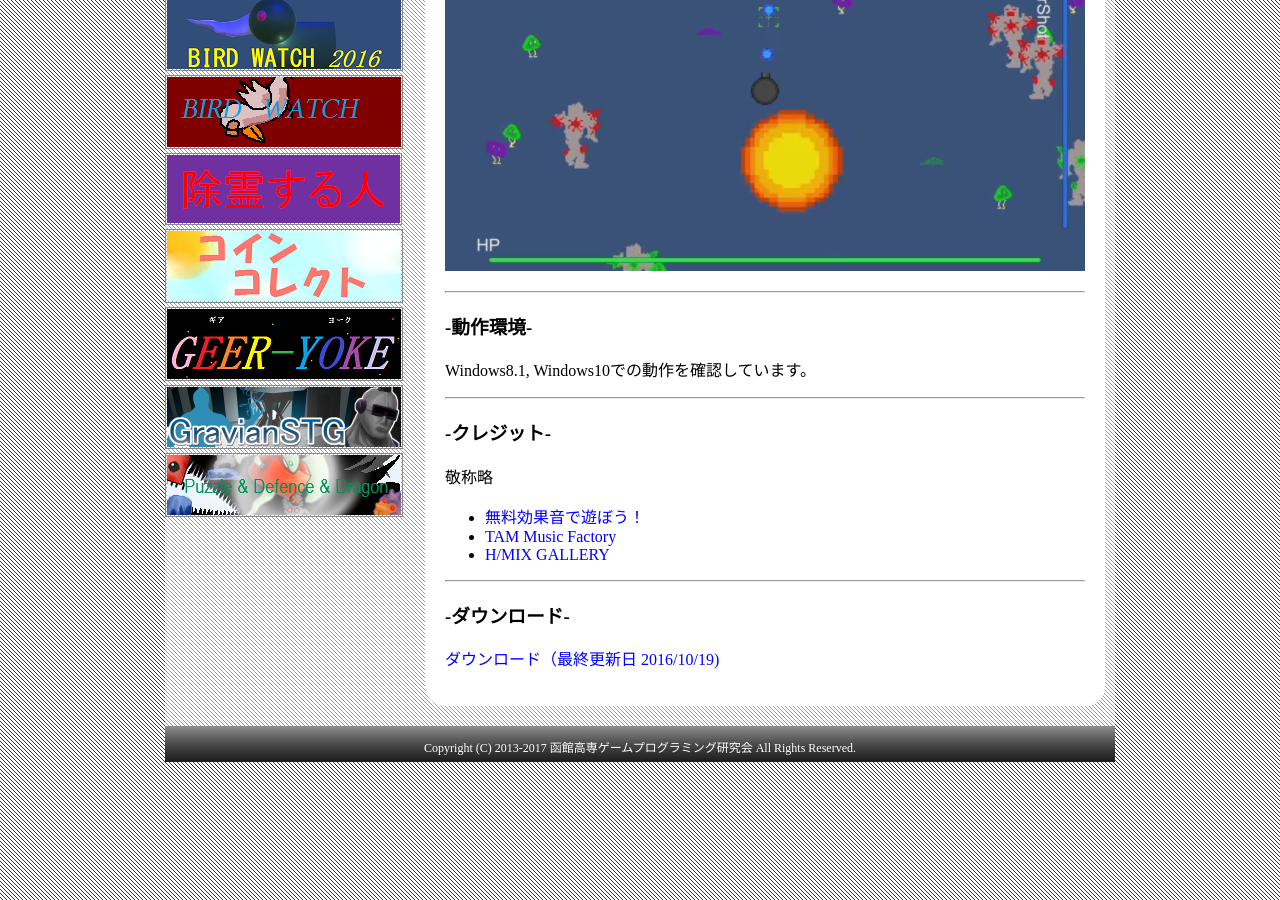
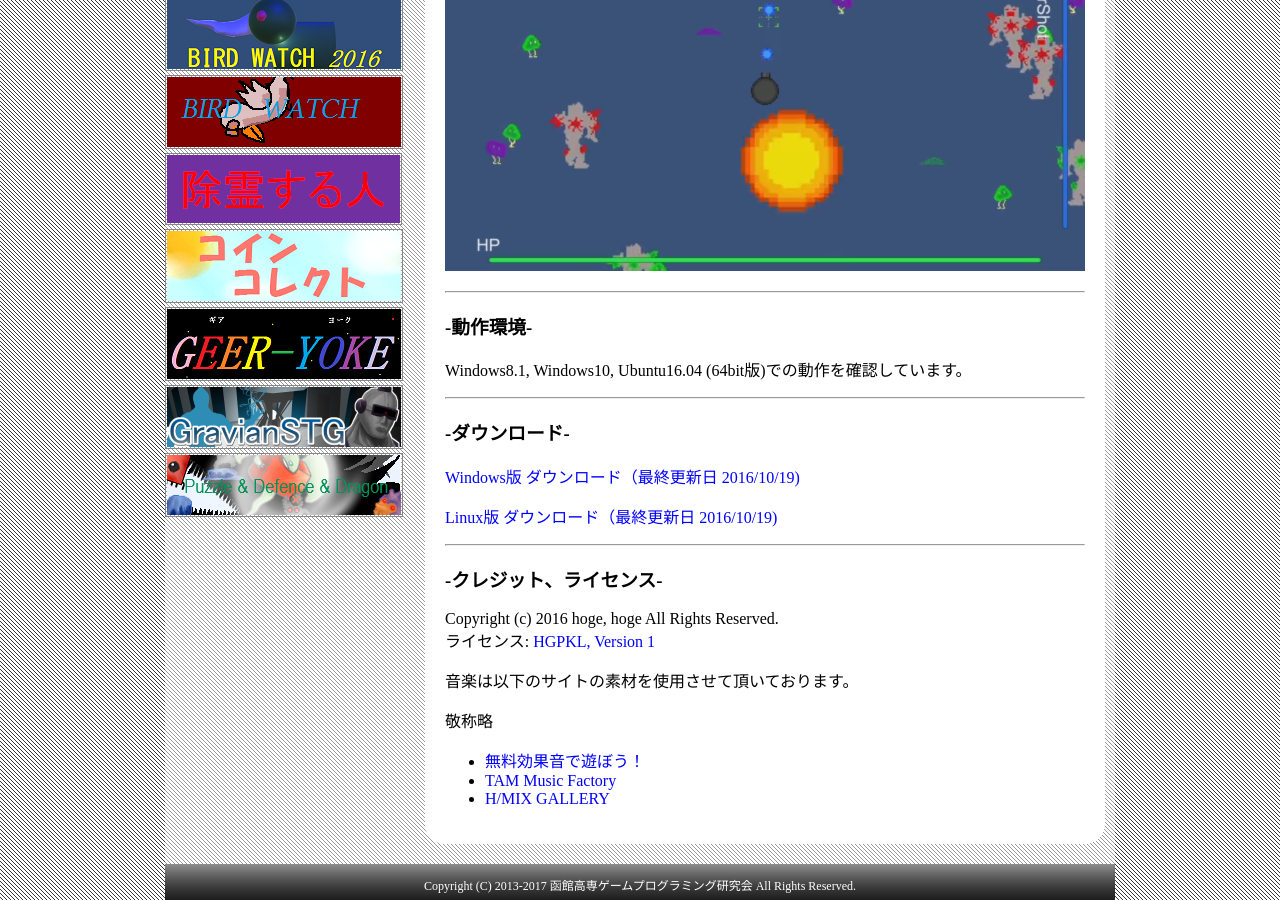
Before and after one commit to hnctgpgk/hnctgpgk.github.io, a Jekyll site: the page built from game/fxb/index.md, in a window 1280 px wide and 900 px high, scrolled down 727 px. Built offline with Jekyll 4.4.1, drawn with Linux system fonts in a browser that asks for light colours; before the commit the page ends 1489 px from its top, so only the background shows below that.

Commit message:
fxb 更新

```diff
--- a/game/fxb/index.md
+++ b/game/fxb/index.md
@@ -46,11 +46,32 @@ Fixed Battery
 <h3>-動作環境-</h3>
 
 <p>
-Windows8.1, Windows10での動作を確認しています。
+Windows8.1, Windows10, Ubuntu16.04 (64bit版)での動作を確認しています。
 </p>
 
 <hr>
-<h3>-クレジット-</h3>
+<h3>-ダウンロード-</h3>
+
+<p>
+<a href="https://box.yahoo.co.jp/guest/viewer?sid=box-l-26oalqoyfj6fl63uanefeuz3se-1001&uniqid=4cf50e45-d5c7-4d3d-a85d-74e32b3d74b8&viewtype=detail">Windows版 ダウンロード（最終更新日 2016/10/19) </a>
+</p>
+
+<p>
+<a href="https://box.yahoo.co.jp/guest/viewer?sid=box-l-26oalqoyfj6fl63uanefeuz3se-1001&uniqid=44f7f7ec-020d-4e8e-b81c-e4a2b761fc67&viewtype=detail">Linux版 ダウンロード（最終更新日 2016/10/19) </a>
+</p>
+
+<hr>
+<h3>-クレジット、ライセンス-</h3>
+
+<p>
+Copyright (c) 2016 hoge, hoge All Rights Reserved.
+<br>
+ライセンス: <a href="../../other/HGPKLv1.html">HGPKL, Version 1</a>
+</p>
+
+<p>
+音楽は以下のサイトの素材を使用させて頂いております。
+</p>
 
 <p>敬称略</p>
 <ul>
@@ -59,12 +80,5 @@ Windows8.1, Windows10での動作を確認しています。
 <li><a href="http://www.hmix.net/">H/MIX GALLERY</a></li>
 </ul>
 
-<hr>
-<h3>-ダウンロード-</h3>
-
-<p>
-<a href="https://box.yahoo.co.jp/guest/viewer?sid=box-l-26oalqoyfj6fl63uanefeuz3se-1001&uniqid=4cf50e45-d5c7-4d3d-a85d-74e32b3d74b8&viewtype=detail">ダウンロード（最終更新日 2016/10/19) </a>
-</p>
-
 </div>
 </div>
```
